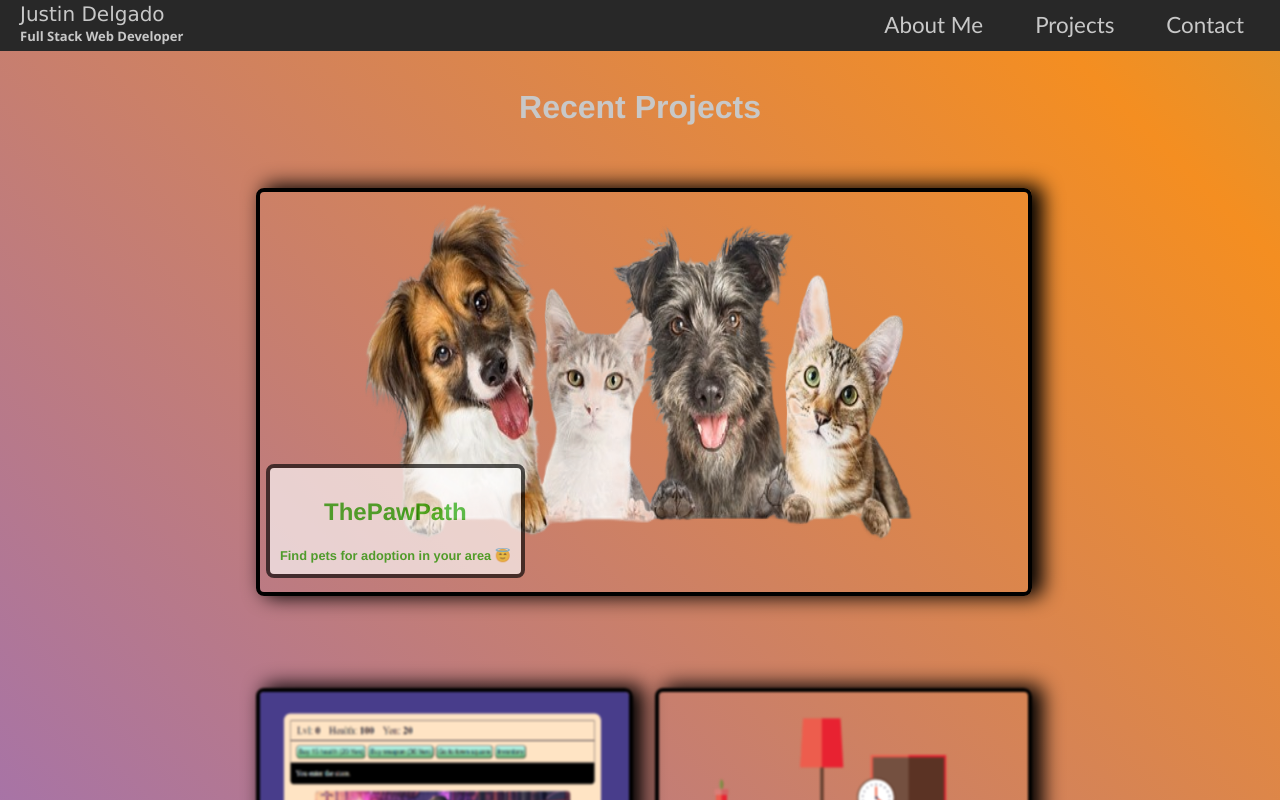
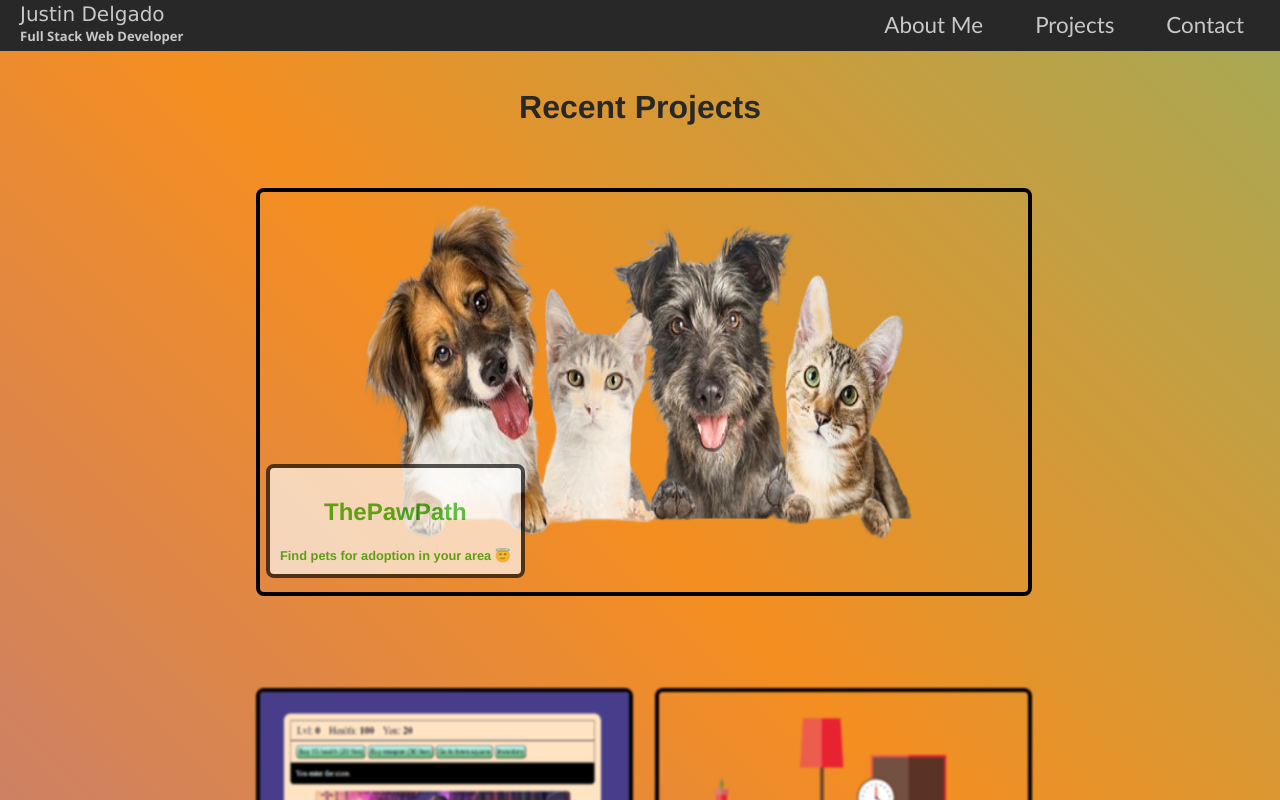
Before and after one commit to tydelgado98/portfolio, a React (Create React App) app: page / in a window 1280 px wide. Both pictures are taken after a click on the button "Projects". Shown: the top 800 px of the page. Built offline with nearby package versions, Linux system fonts and the light colour scheme.

Commit message:
bug fixes

```diff
--- a/src/componets/about/about.css
+++ b/src/componets/about/about.css
@@ -3,7 +3,7 @@ body {
     color: #C8C8C8;
     background-size: 300% 300%;
     /* background-image: url(./images/Untitled\ design.png); */
-    animation: color 12s ease-in-out infinite;
+    animation: color 15s ease-in-out infinite;
 }
 
 @keyframes color {
--- a/src/componets/work/work.css
+++ b/src/componets/work/work.css
@@ -37,19 +37,27 @@ body {
     height: 100%;
     border: 4px solid #000;
     border-radius: 8px;
-    box-shadow: 9px -1px 20px 2px #000;
+    /* box-shadow: 9px -1px 20px 2px #000; */
     filter: blur(1.3px);
     transition: filter 0.4s ease-in-out;
+    transition: 0.8s;
 }
+
+.recents {
+    color: #282828;
+}
+
 
 .card:first-child > img {
     filter: blur(0px);
 }
 .card img:hover {
     opacity: 10;
-    box-shadow: #617dcc 3px 3px 13px;
+    /* box-shadow: #617dcc 3px 3px 13px; */
+    box-shadow: 8px -1px 20px 2px #000;
     filter: blur(0px);
     cursor: pointer;
+    transition: 0.7s;
 }
 
 .card div {
--- a/src/componets/work/work.js
+++ b/src/componets/work/work.js
@@ -24,7 +24,7 @@ const Work = () => {
   return (
     <div id="df">
     <div id="work">
-      <h1>Recent Projects</h1>
+      <h1 className='recents'>Recent Projects</h1>
 
       <div id="appsDiv">
         {apps.map(({ key, appName, info, websiteUrl }) => (
```
